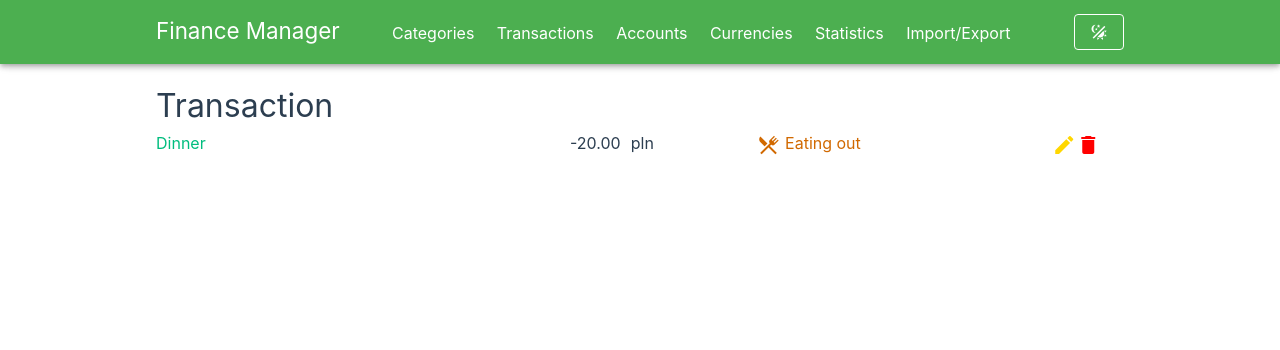
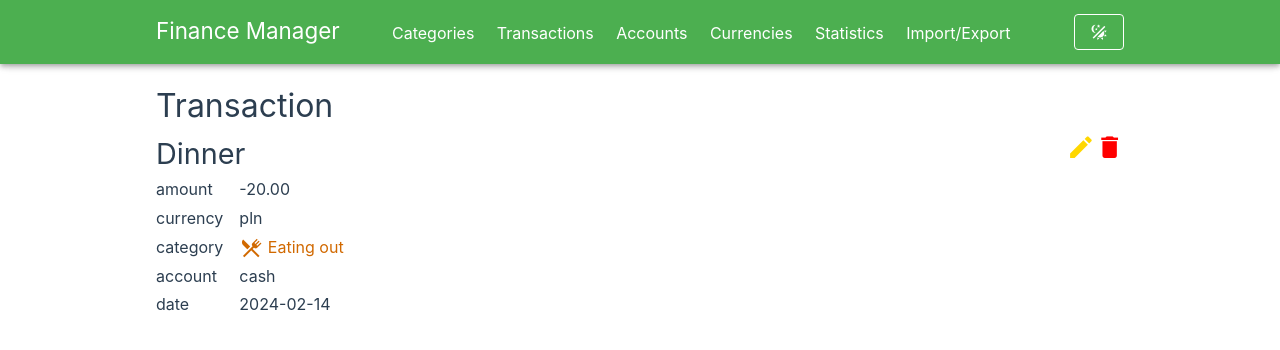
Before and after one commit to FilipTarajko/finance-manager, a Vue app: page /transactions/1 in a window 1280 px wide. Shown: the top 350 px of the page. Built offline with nearby package versions, Linux system fonts and the light colour scheme.

Commit message:
Improve content and styling of view for /transactions/:id

```diff
--- a/src/stores/accountsStore.ts
+++ b/src/stores/accountsStore.ts
@@ -33,6 +33,10 @@ export const useAccountsStore = defineStore('accountsStore', () => {
     })
   }
 
+  function getAccountById(id: number): Account {
+    return accounts.value.find(elem => elem.id == id) as Account
+  }
+
   function deleteAccount(account: Account) {
     accounts.value = accounts.value.filter(elem => elem != account)
     categoriesStore.categories.forEach(category => {
@@ -51,6 +55,7 @@ export const useAccountsStore = defineStore('accountsStore', () => {
     accounts,
     editExistingAccount,
     createAndAddAccount,
+    getAccountById,
     deleteAccount,
     default_account_id
   }
--- a/src/views/TransactionDetailsView.vue
+++ b/src/views/TransactionDetailsView.vue
@@ -1,10 +1,13 @@
 <script setup lang="ts">
+import { useAccountsStore } from '../stores/accountsStore'
 import { useCategoriesStore } from '../stores/categoriesStore'
+import { useCurrenciesStore } from '../stores/currenciesStore'
 import TransactionEditDialog from '@/components/Transactions/TransactionEditDialog.vue'
-import TransactionComponent from '@/components/Transactions/TransactionComponent.vue'
 import { computed } from 'vue'
 import { useRoute } from 'vue-router'
 const categoriesStore = useCategoriesStore()
+const currenciesStore = useCurrenciesStore();
+const accountsStore = useAccountsStore();
 const route = useRoute()
 
 import { useTransactionFormComposable } from "@/composables/transactionFormComposable";
@@ -19,10 +22,51 @@ const transaction = computed(() => {
   <main>
     <h1>Transaction</h1>
     <template v-if="transaction">
-      <TransactionComponent
-        :transaction=transaction
-        :showDialog=showTransactionDialog
-      ></TransactionComponent>
+      <div style="display: flex; justify-content: space-between; font-size: 1.2rem;">
+        <h2>
+          {{ transaction.name }}
+        </h2>
+        <div>
+          <v-icon @click="showTransactionDialog(transaction)" class="edit-button" icon="mdi-pencil" aria-label="edit transaction"
+          style="color: var(--visible-yellow)" />
+          <v-icon icon="mdi-delete" class="remove-button" style="color: red" aria-label="delete transaction"
+          @click="categoriesStore.deleteTransaction(transaction)"></v-icon>
+        </div>
+      </div>
+      <div style="display: grid; grid-template-columns: auto auto; width: fit-content; gap: 0.2rem 1rem;">
+        <div>
+          amount
+        </div>
+        <div>
+          {{ transaction.amount.toFixed(2) }}
+        </div>
+        <div>
+          currency
+        </div>
+        <div>
+          {{ currenciesStore.getCurrencyNameByTransaction(transaction) }}
+        </div>
+        <div>
+          category
+        </div>
+        <div>
+          <span :style="{ color: transaction.categoryData.color }">
+            <v-icon :icon="transaction.categoryData.icon" /> {{ transaction.categoryData.name }}
+          </span>
+        </div>
+        <div>
+          account
+        </div>
+        <div>
+          {{ accountsStore.getAccountById(transaction.account_id).name }}
+        </div>
+        <div>
+          date
+        </div>
+        <div>
+          {{ new Date(transaction.timestamp).toISOString().split('T')[0] }}
+        </div>
+      </div>
       <TransactionEditDialog
         v-model=isTransactionDialogShown
         :transaction="dialogTransaction"
```
